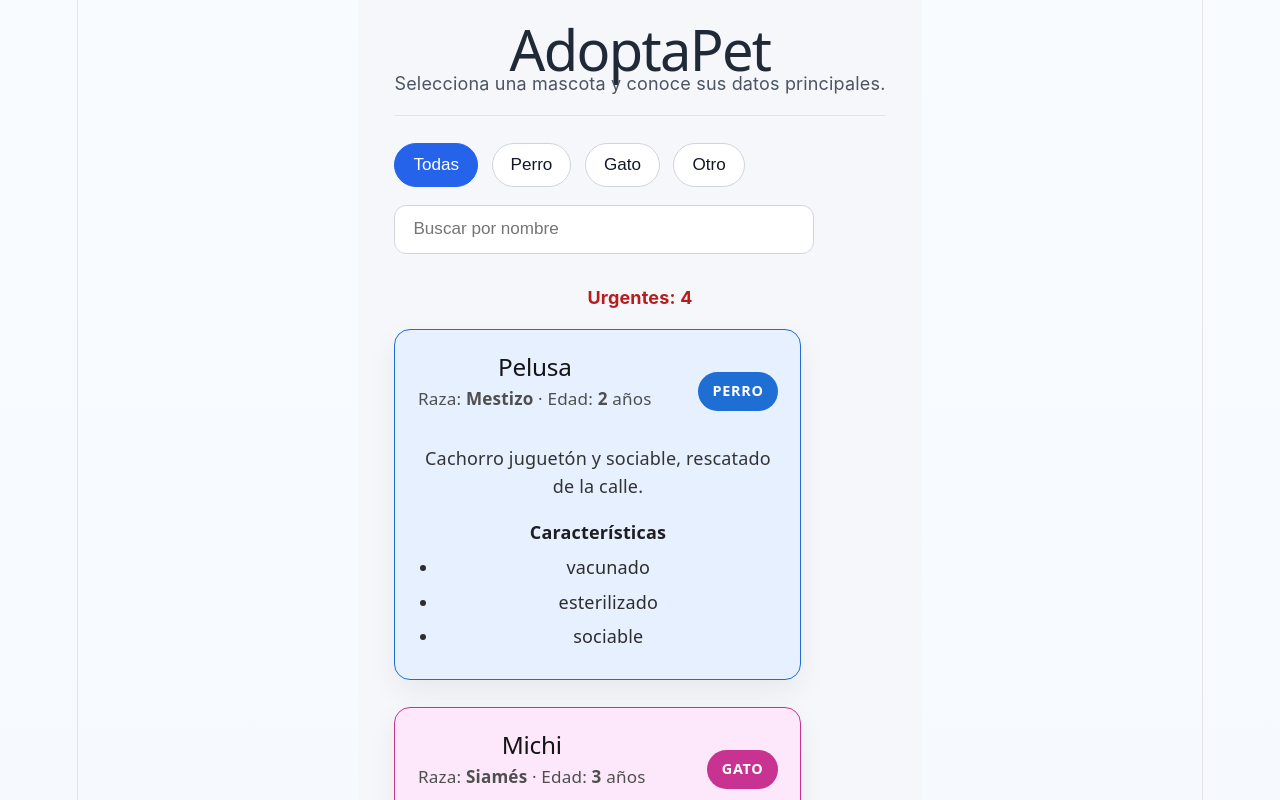
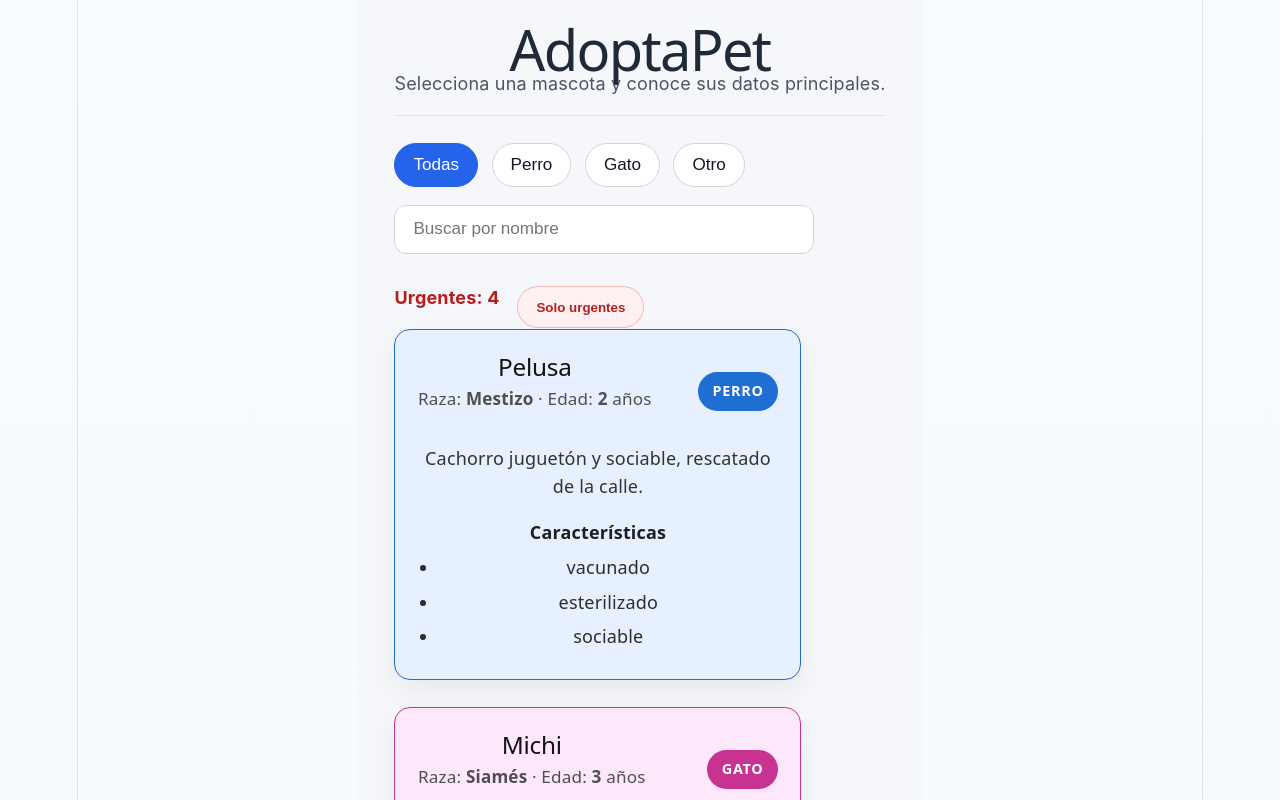
Before and after one commit to phipee/adoptapet-react, a React (Vite) app: page / in a window 1280 px wide. Shown: the top 800 px of the page. Built offline with nearby package versions, Linux system fonts and the light colour scheme.

Commit message:
7.- boton de mascotas urgente

```diff
--- a/src/App.jsx
+++ b/src/App.jsx
@@ -40,9 +40,26 @@ const urgentCountStyle = {
   fontWeight: 700,
 }
 
+const urgentToggleStyle = {
+  padding: '0.7rem 1rem',
+  borderRadius: '999px',
+  border: '1px solid rgba(185, 28, 28, 0.25)',
+  backgroundColor: '#fff1f2',
+  color: '#b91c1c',
+  cursor: 'pointer',
+  fontWeight: 700,
+}
+
+const urgentToggleActiveStyle = {
+  backgroundColor: '#b91c1c',
+  color: '#ffffff',
+  borderColor: '#b91c1c',
+}
+
 function App() {
   const [selectedSpecies, setSelectedSpecies] = useState('Todas')
   const [searchValue, setSearchValue] = useState('')
+  const [urgentOnly, setUrgentOnly] = useState(false)
 
   const filteredMascotas = mascotas.filter((mascota) => {
     const matchesSpecies = selectedSpecies === 'Todas' || mascota.especie === selectedSpecies
@@ -50,8 +67,9 @@ function App() {
       .toString()
       .toLowerCase()
       .includes(searchValue.trim().toLowerCase())
+    const matchesUrgent = !urgentOnly || mascota.adopcionUrgente
 
-    return matchesSpecies && matchesSearch
+    return matchesSpecies && matchesSearch && matchesUrgent
   })
 
   const urgentCount = filteredMascotas.filter((mascota) => mascota.adopcionUrgente).length
@@ -70,7 +88,16 @@ function App() {
         onSearchChange={setSearchValue}
       />
 
-      <p style={urgentCountStyle}>Urgentes: {urgentCount}</p>
+      <div style={{ display: 'flex', alignItems: 'center', gap: '1rem', flexWrap: 'wrap' }}>
+        <p style={urgentCountStyle}>Urgentes: {urgentCount}</p>
+        <button
+          type="button"
+          onClick={() => setUrgentOnly((current) => !current)}
+          style={urgentOnly ? { ...urgentToggleStyle, ...urgentToggleActiveStyle } : urgentToggleStyle}
+        >
+          {urgentOnly ? 'Mostrar todas' : 'Solo urgentes'}
+        </button>
+      </div>
 
       {filteredMascotas.length > 0 ? (
         <ListaMascotas mascotas={filteredMascotas} />
```
